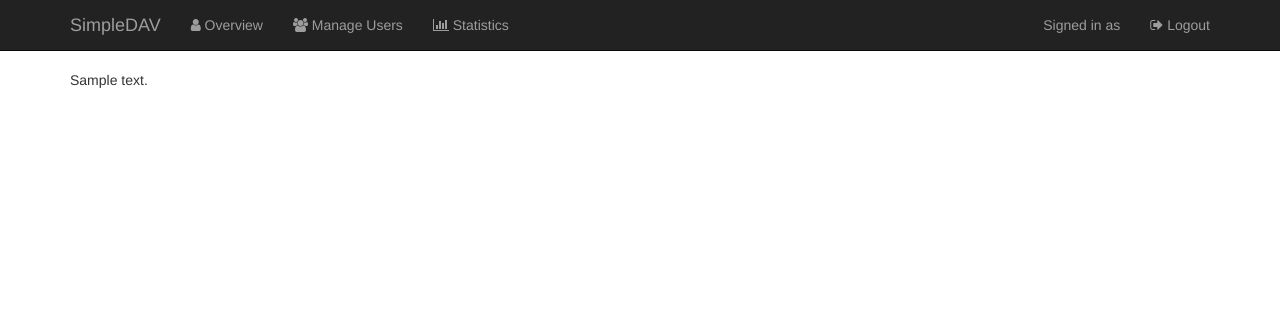
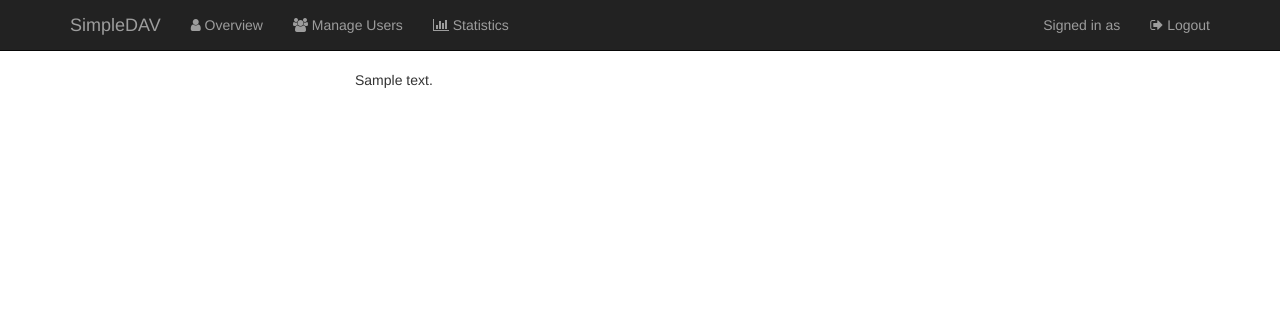
Before and after one commit to mengelbrecht/simple-dav, a PHP site: template templates/layout.php in a window 1280 px wide. Shown: the top 311 px of the page. Run offline with PHP 8.4, Linux system fonts and the light colour scheme; the template is opened without the code that fills it: most values are stand-ins (such as "Sample title", 1, 10 or a date in 2020); data that the repository does not hold is empty; some libraries are stand-ins or nearby versions.

Commit message:
make content 600px wide

```diff
--- a/assets/css/layout.css
+++ b/assets/css/layout.css
@@ -2,3 +2,7 @@ body {
     min-height: 2000px;
     padding-top: 70px;
 }
+
+.content {
+    max-width: 600px;
+}
--- a/templates/layout.php
+++ b/templates/layout.php
@@ -43,7 +43,7 @@
         </div>
     </div>
 </nav>
-<div class="container">
+<div class="container content">
     <?= $content_for_layout ?>
 </div>
 <script src="//code.jquery.com/jquery-2.1.3.min.js"></script>
```
